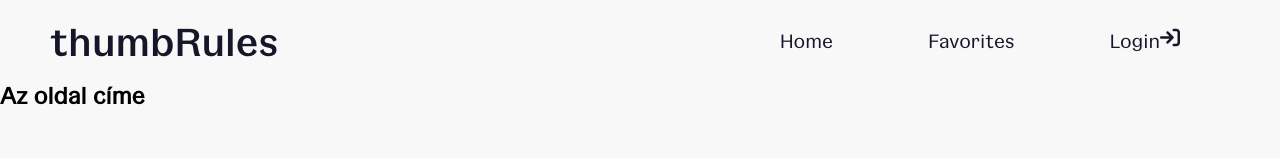
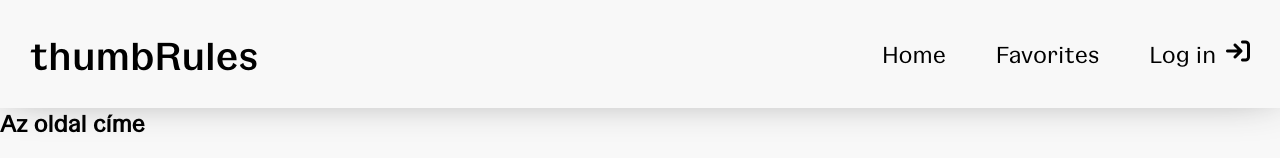
Before and after one commit to NemethSzegediJudit/japanese-artwork-gallery, a React (Create React App) app in the folder artworks/: page / in a window 1280 px wide. Shown: the top 158 px of the page. Built offline with nearby package versions, Linux system fonts and the light colour scheme; no server answers.

Commit message:
header structure and css

```diff
--- a/artworks/src/layout/Header.css
+++ b/artworks/src/layout/Header.css
@@ -1,26 +1,45 @@
 header {
-  background-color:  #f8f8f8;
-  color: #15162a;
-  position: relative;
+  background-color: #f8f8f8;
+  position: sticky;
   top: 0;
-  height: 10vh;
   width: 100%;
+
+  padding: 30px;
+
+  box-shadow: 0px -20px 50px -6px #333333;
+}
+
+header .container {
   display: flex;
   justify-content: space-between;
   align-items: center;
 }
 
 nav {
-  width: 500px;
   display: flex;
   justify-content: space-between;
-  font-size: 20px;
-  padding-right: 100px;
+  font-size: 24px;
+  line-height: 40px;
+}
+
+nav a {
+  margin-left: 50px;
+}
+
+nav i {
+  margin-left: 10px;
 }
 
 h1 {
   font-family: "GangsterGrotesk-bold";
   font-weight: 900;
   font-size: 40px;
-  padding-left: 50px;
 }
+
+.page-title {
+  text-align: center;
+  margin: 50px 0;
+  font-size: 50px;
+  font-family: "GangsterGrotesk-bold";
+  letter-spacing: 3px;
+}
--- a/artworks/src/layout/Header.jsx
+++ b/artworks/src/layout/Header.jsx
@@ -1,17 +1,20 @@
-import React from 'react'
-import {Link} from 'react-router-dom'
+import React from "react";
+import { Link } from "react-router-dom";
 import "./Header.css";
 
 export default function Header() {
   return (
     <header>
+      <div className="container">
         <h1>thumbRules</h1>
         <nav>
-            <Link to="/">Home</Link>
-            <Link to="/favorites">Favorites</Link>
-            <Link to="/login">Login<i className="fa-solid fa-arrow-right-to-bracket"></i></Link>
-
+          <Link to="/">Home</Link>
+          <Link to="/favorites">Favorites</Link>
+          <Link to="/login">
+            Log in<i className="fa-solid fa-arrow-right-to-bracket"></i>
+          </Link>
         </nav>
+      </div>
     </header>
-  )
+  );
 }
```
